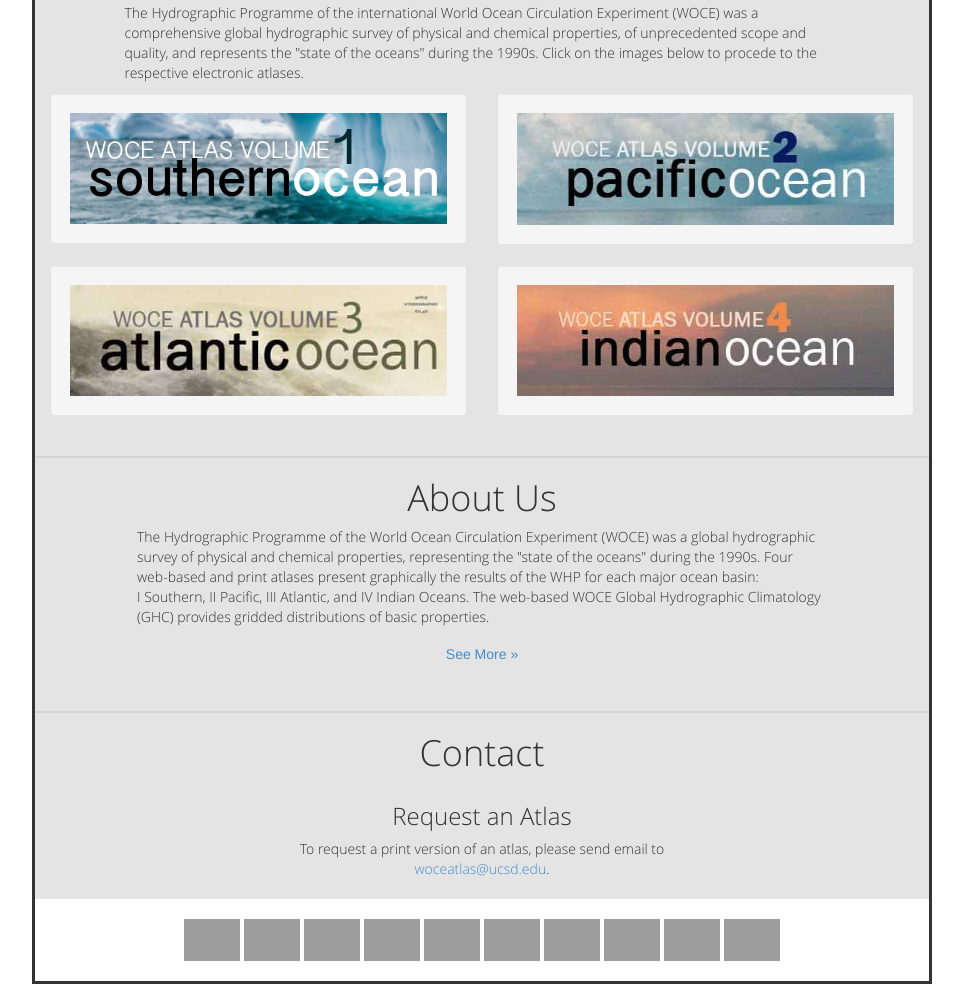
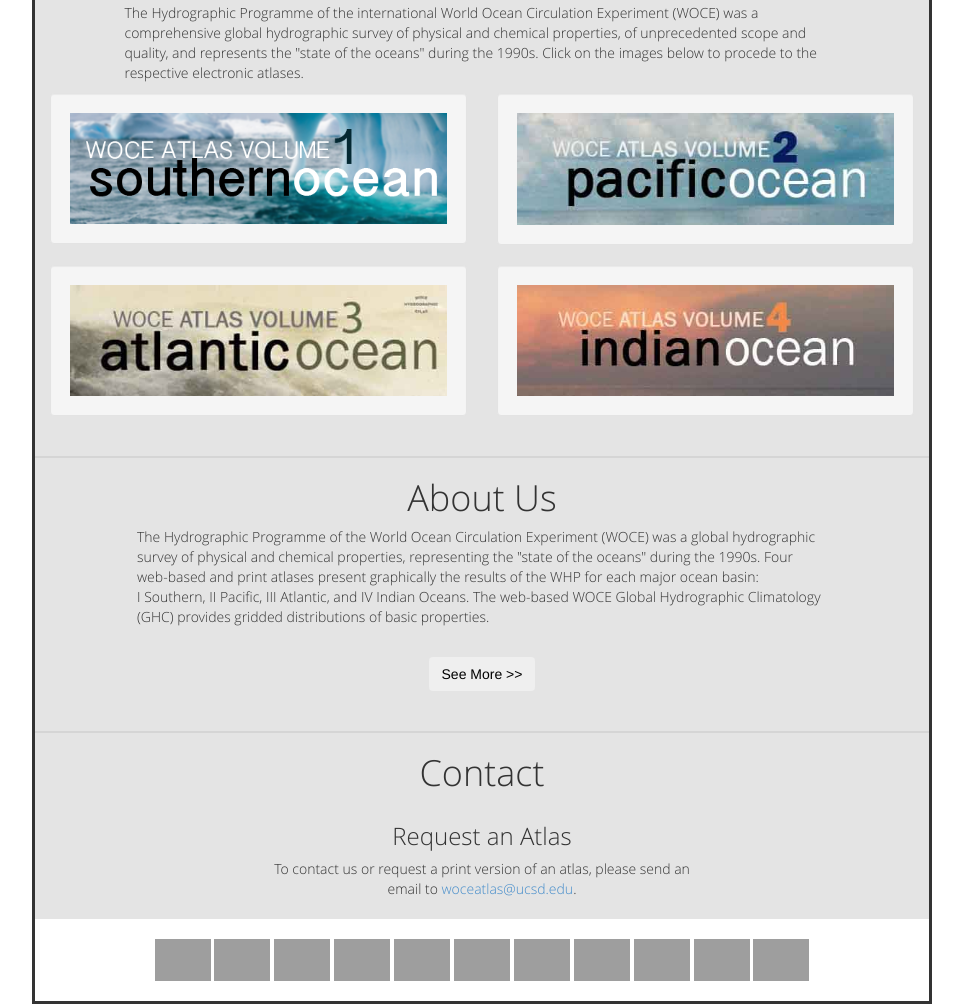
Before and after one commit to cchdo/woceatlas.ucsd.edu, a plain HTML site: page index.html in a window 1280 px wide. Shown: the part 285-1289 px from the top of the page, without its empty margins (158-1121 px from the left). Drawn offline with nearby package versions, Linux system fonts and the light colour scheme; grey boxes are pictures that could not be loaded.

Commit message:
fix show more on about us

```diff
--- a/index.html
+++ b/index.html
@@ -8,6 +8,19 @@
   <link href="css/bootstrap.min.css" rel="stylesheet" media="screen">
   <link href='css/woce.css' rel='stylesheet' type='text/css'>
   <link href='fonts/open_sans.css' rel='stylesheet' type='text/css'>
+
+  <style>
+    button.btn.collapsed:before
+    {
+        content:'See More >>' ;
+        display:block;
+    }
+    button.btn:before
+    {
+        content:'See Less >>' ;
+        display:block;
+    }
+  </style>
 
 </head>
 <body>
@@ -128,12 +141,17 @@
       distributions of basic properties.</p>
 
       <div class="text-center">
-        <a class="btn" data-toggle="collapse" data-target="#demo">
-          See More &raquo;
+        <br>
+        <button class="btn btn-normal collapsed" data-toggle="collapse" data-target="#about"></button>
+
+        <!--<a class="btn" data-toggle="collapse" data-target="#about">
+          See More &raquo;-->
         </a>
       </div>
+
       <br>
-      <div id="demo" class="collapse">
+
+      <div id="about" class="collapse">
         <p>
         Each of the 4 basin-oriented volumes includes:
         <ul>
@@ -154,7 +172,6 @@
         for 45 depth levels between the surface and 6000 meters with 0.5
         degree resolution along latitude and longitude.  The climatology
         website is <a href="http://icdc.zmaw.de/woce.html">http://icdc.zmaw.de/woce.html</a>.</p>
-
       </div>
 
     </div>
@@ -180,7 +197,7 @@
 
       <div class="col-sm-6">
         <h3>Request an Atlas</h3>
-        <p>To request a print version of an atlas, please send email to <a href="mailto:woceatlas@ucsd.edu">woceatlas@ucsd.edu</a>.</p>
+        <p>To contact us or request a print version of an atlas, please send an email to <a href="mailto:woceatlas@ucsd.edu">woceatlas@ucsd.edu</a>.</p>
         <p></p>
       </div>
 
@@ -196,6 +213,9 @@
 <div class="footer">
 
   <div class="container">
+    <a href="http://www.ifm.zmaw.de/en">
+      <img src="http://www-pord.ucsd.edu/whp_atlas/atlantic/images/uhamburg_logo.jpeg" height="42" alt="" border="0">
+    </a>
     <a href="http://www.awi.de/en">
       <img src="http://www-pord.ucsd.edu/whp_atlas/atlantic/images/logo-hs_bhv-awi-print.jpg" height="42" alt="" border="0">
     </a>
```
Lines whose indentation alone changed are shown as unchanged.
